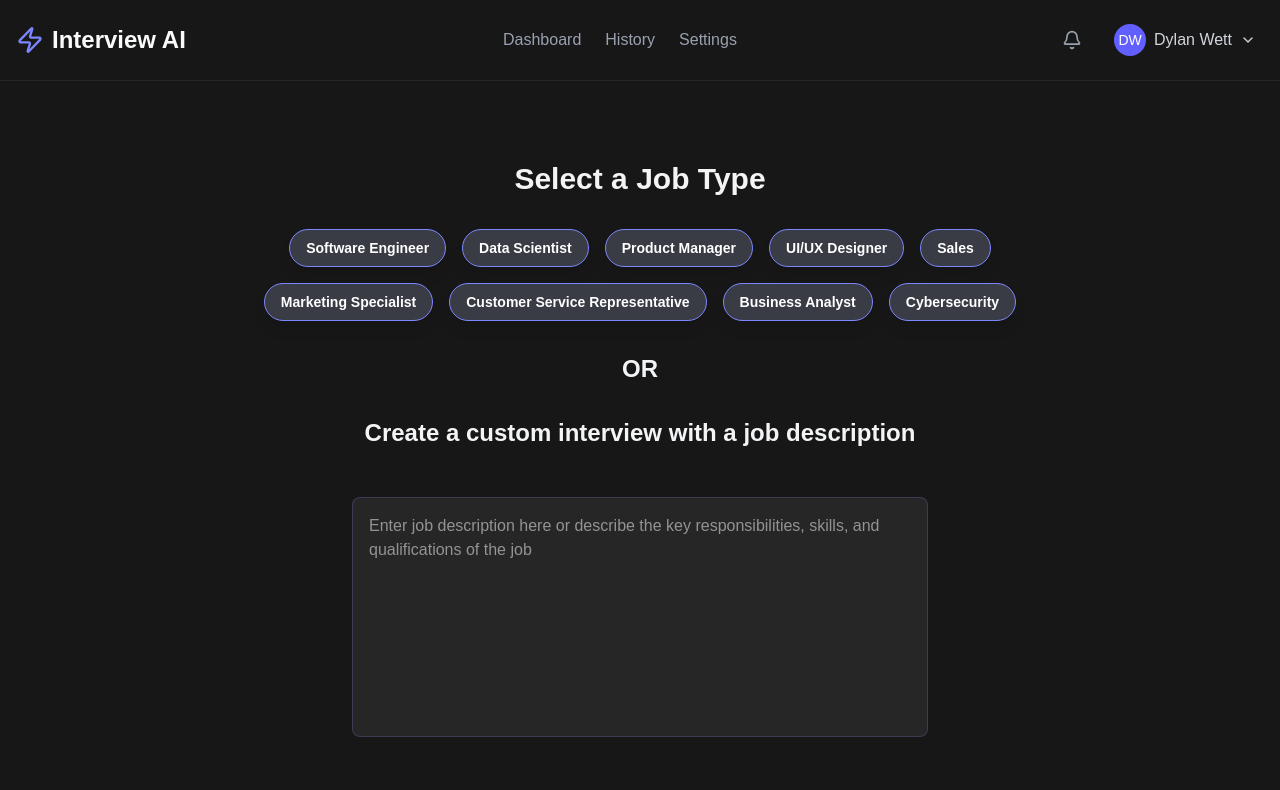
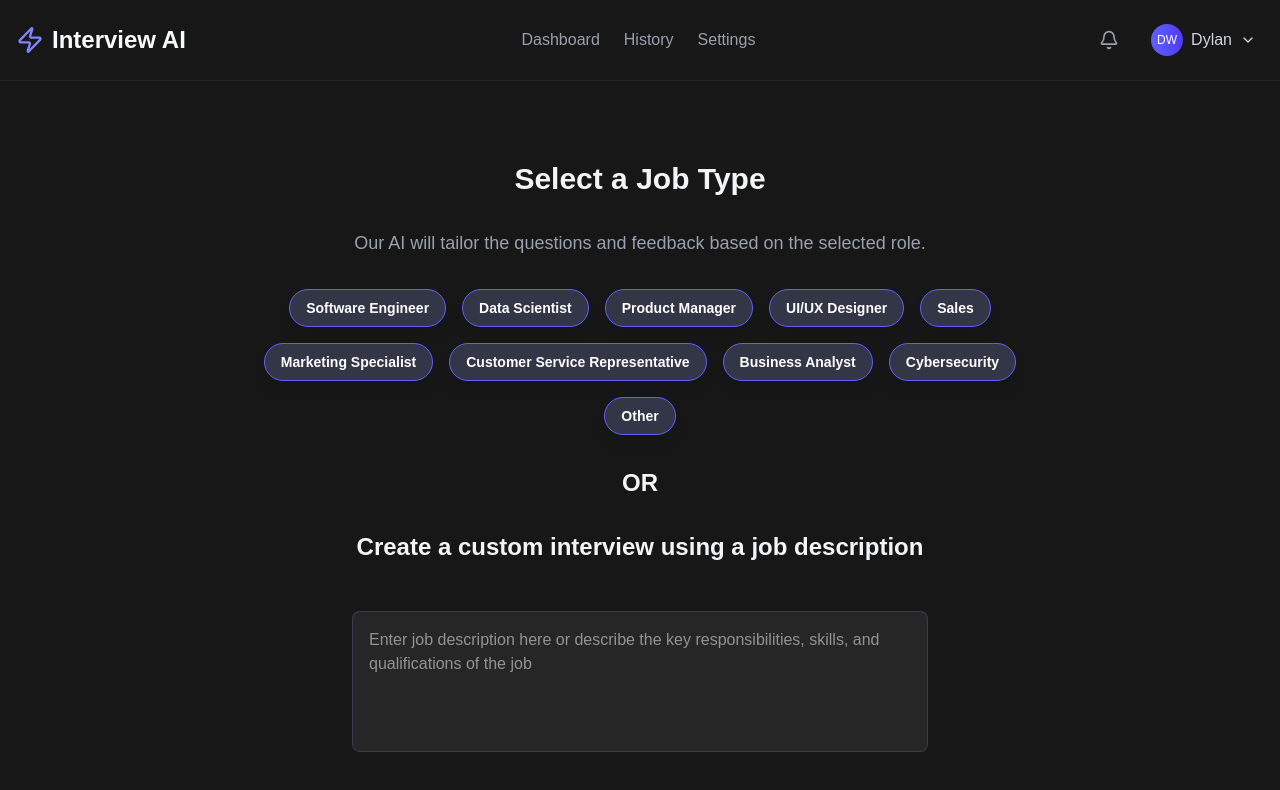
Before and after one commit to dylan-wettlaufer/ai-interview-prep, a Next.js app in the folder frontend/: page /interview in a window 1280 px wide. Shown: the top 790 px of the page. Built offline with nearby package versions, Linux system fonts and the light colour scheme.

Commit message:
added ui changes

```diff
--- a/frontend/src/app/dashboard/components/DashboardHeader.jsx
+++ b/frontend/src/app/dashboard/components/DashboardHeader.jsx
@@ -1,4 +1,5 @@
 "use client";
+import { useState, useRef, useEffect } from 'react';
 import LogoutButton from "../../../components/LogoutButton";
 import {
     Bell,
@@ -16,6 +17,28 @@ import {
   } from 'lucide-react';
 
 export default function DashboardHeader() {
+    const [isProfileDropdownOpen, setIsProfileDropdownOpen] = useState(false);
+    const [isMobileMenuOpen, setIsMobileMenuOpen] = useState(false);
+    const dropdownRef = useRef(null);
+
+    // Handle clicking outside the dropdown
+    useEffect(() => {
+        const handleClickOutside = (event) => {
+            if (dropdownRef.current && !dropdownRef.current.contains(event.target)) {
+                setIsProfileDropdownOpen(false);
+            }
+        };
+
+        document.addEventListener('mousedown', handleClickOutside);
+        return () => {
+            document.removeEventListener('mousedown', handleClickOutside);
+        };
+    }, []);
+
+    const toggleProfileDropdown = () => {
+        setIsProfileDropdownOpen(!isProfileDropdownOpen);
+    };
+
     return (
         <header className="sticky top-0 z-50 bg-neutral-900 border-b border-neutral-800 p-4 flex items-center justify-between">
             <div className="flex items-center gap-2">
@@ -36,17 +59,24 @@ export default function DashboardHeader() {
                     <Bell size={20} />
                 </button>
 
-        <div className="relative group">
-          <button className="flex items-center gap-2 text-gray-300 hover:bg-neutral-800 p-2 rounded-full transition-colors duration-200">
-            <div className="bg-indigo-500 rounded-full w-8 h-8 flex items-center justify-center text-white font-medium text-sm">
+                <div className="relative" ref={dropdownRef}>
+                    <button
+                        className="flex items-center gap-2 text-gray-300 hover:bg-neutral-800 p-2 rounded-full transition-colors duration-200"
+                        onClick={toggleProfileDropdown}
+                    >
+                        <div className="bg-gradient-to-r from-indigo-500 to-indigo-600 rounded-full w-8 h-8 flex items-center justify-center text-white font-medium text-xs tracking-medium">
                             DW
                         </div>
-            <span className="hidden md:block">Dylan Wett</span>
-            <ChevronDown size={16} className="hidden md:block" />
+                        <span className="hidden md:block">Dylan</span>
+                        <ChevronDown
+                            size={16}
+                            className={`hidden md:block transition-transform duration-200 ${isProfileDropdownOpen ? 'rotate-180' : ''}`}
+                        />
                     </button>
 
                     {/* User Dropdown Menu */}
-          <div className="absolute right-0 mt-2 w-48 bg-neutral-800 rounded-lg shadow-xl overflow-hidden hidden group-hover:block">
+                    {isProfileDropdownOpen && (
+                        <div className="absolute right-0 mt-2 w-48 bg-neutral-800 rounded-lg shadow-xl overflow-hidden">
                             <a href="#" className="flex items-center gap-2 px-4 py-2 text-sm text-gray-300 hover:bg-neutral-700 transition-colors duration-200">
                                 <User size={16} />
                                 Profile
@@ -54,6 +84,7 @@ export default function DashboardHeader() {
                             <div className="border-t border-neutral-700 my-1"></div>
                             <LogoutButton />
                         </div>
+                    )}
                 </div>
 
                 {/* Mobile Menu Button */}
@@ -61,7 +92,6 @@ export default function DashboardHeader() {
                     <Menu size={24} />
                 </button>
             </div>
-
         </header>
     );
 }
--- a/frontend/src/app/interview/page.jsx
+++ b/frontend/src/app/interview/page.jsx
@@ -13,7 +13,8 @@ export default function InterviewPage() {
         "Marketing Specialist",
         "Customer Service Representative",
         "Business Analyst",
-        "Cybersecurity"
+        "Cybersecurity",
+        "Other"
     ];
 
     const interviewTypes = [
@@ -34,6 +35,8 @@ export default function InterviewPage() {
 
     const handleBack = () => {
         setStep(1); // Go back to the previous step
+        setSelectedJob(null);
+        setSelectedInterviewType(null);
     };
 
     const handleInterviewTypeSelect = (interviewType) => {
@@ -51,17 +54,20 @@ export default function InterviewPage() {
         <div className="flex flex-col min-h-screen bg-neutral-900 text-white font-inter">
             <DashboardHeader />
             <div className="flex-1 relative overflow-y-auto">
-                {/* Step 1: Job Type Selection Screen */}
+                {/* Step 1: Job Type Selection Screen - Fade transition logic */}
                 <div
-                    className={`absolute w-full h-full p-6 md:p-8 transition-transform duration-500 transform ${step === 1 ? 'translate-x-0' : '-translate-x-full'}`}>
-                    <div className="flex flex-col gap-8 justify-start items-center h-full">
+                    className={`absolute inset-0 transition-opacity duration-900 ease-in-out ${step === 1 ? 'opacity-100 visible' : 'opacity-0 invisible'}`}>
+                    <div className="flex flex-col gap-8 justify-start items-center h-full p-6 md:p-8">
                         <h1 className="pt-12 text-3xl font-bold text-gray-100 text-center">Select a Job Type</h1>
+                        <p className="text-lg text-gray-400 max-w-3xl mx-auto text-center">
+                            Our AI will tailor the questions and feedback based on the selected role.
+                        </p>
                         <div className="flex flex-wrap justify-center gap-4 max-w-3xl mx-auto">
                             {jobTypes.map((jobType) => (
                                 <button
                                     onClick={() => handleJobSelect(jobType)}
                                     className={`
-                                        cursor-pointer border border-indigo-400 bg-indigo-200/20 hover:bg-indigo-400/20 text-white font-semibold py-2 px-4 text-sm rounded-full shadow-lg
+                                        cursor-pointer border border-indigo-500 bg-indigo-300/20 hover:bg-indigo-500/20 text-white font-semibold py-2 px-4 text-sm rounded-full shadow-lg
                                         ${selectedJob === jobType ? 'border-2' : ''}
                                     `}
                                     key={jobType}
@@ -71,24 +77,24 @@ export default function InterviewPage() {
                             ))}
                         </div>
                         <h3 className="text-2xl font-bold text-gray-100 text-center">OR</h3>
-                        <h1 className="text-2xl font-bold text-gray-100 text-center">Create a custom interview with a job description</h1>
+                        <h1 className="text-2xl font-bold text-gray-100 text-center">Create a custom interview using a job description</h1>
                         <textarea
                             placeholder="Enter job description here or describe the key responsibilities, skills, and qualifications of the job"
-                            className="w-full md:w-3/4 max-w-xl h-60 border bg-neutral-800 border-violet-400/20 rounded-lg p-4 mt-4 mb-4 mx-auto resize-none focus:outline-none focus:ring-2 focus:ring-violet-500 transition-all duration-200"
+                            className="w-full md:w-3/4 max-w-xl h-80 md:h-60 border bg-neutral-800 border-violet-400/20 rounded-lg p-4 mt-4 mb-4 mx-auto resize-none focus:outline-none focus:ring-2 focus:ring-violet-500 transition-all duration-200"
                         />
                     </div>
                 </div>
 
-                {/* Step 2: Interview Type Selection Screen */}
+                {/* Step 2: Interview Type Selection Screen - Fade transition logic */}
                 <div
-                    className={`absolute w-full h-full p-6 md:p-8 transition-transform duration-500 transform ${step === 1 ? 'translate-x-full' : 'translate-x-0'}`}>
-                    <div className="flex flex-col gap-8 justify-start items-center h-full">
+                    className={`absolute inset-0 transition-opacity duration-500 ease-in-out ${step === 2 ? 'opacity-100 visible' : 'opacity-0 invisible'}`}>
+                    <div className="flex flex-col gap-8 justify-start items-center h-full p-6 md:p-8">
                         <div className="flex w-full justify-between items-center max-w-3xl">
-                            <button onClick={handleBack} className="flex items-center text-indigo-400 hover:text-indigo-300 transition-colors duration-200">
+                            <button onClick={handleBack} className="cursor-pointer flex items-center text-indigo-400 hover:text-indigo-300 transition-colors duration-200">
                                 <ChevronLeft size={20} />
                                 Back
                             </button>
-                            <h1 className="pt-12 text-3xl font-bold text-gray-100 text-center flex-grow">Select Interview Type</h1>
+                            <h1 className="sm:mt-6 pt-12 text-3xl font-bold text-gray-100 text-center flex-grow">Select Interview Type</h1>
                             <div className="w-16"></div> {/* Spacer */}
                         </div>
 
@@ -129,15 +135,15 @@ export default function InterviewPage() {
                                 disabled={!selectedInterviewType}
                                 className={`
                                     w-full py-4 px-6 rounded-full font-bold text-lg
-                                    transition-colors duration-200
+                                    transition-colors duration-200 mb-12
                                     ${
                                         selectedInterviewType
-                                        ? 'bg-indigo-300/20 border border-indigo-500 text-white hover:bg-indigo-600/20 shadow-xl'
+                                        ? 'bg-indigo-500 text-white hover:bg-indigo-600 shadow-xl cursor-pointer'
                                         : 'bg-neutral-700 text-neutral-400 cursor-not-allowed'
                                     }
                                 `}
                             >
-                                Start Interview
+                                {selectedInterviewType ? 'Generate Questions and Start Interview' : 'Select an Interview Type'}
                             </button>
                         </div>
                     </div>
--- a/frontend/src/middleware.js
+++ b/frontend/src/middleware.js
@@ -7,7 +7,7 @@ export function middleware(request) {
   // This log MUST appear in your terminal when you try to access a protected path.
   console.log(`[Middleware] Checking path: ${pathname}, Token found: ${!!token}`);
 
-  const protectedPaths = ['/dashboard', '/profile', '/settings'];
+  const protectedPaths = ['/dashboard', '/profile', '/settings', '/interview', '/interview/type-selection'];
 
   // Redirect unauthenticated users from protected paths.
   if (protectedPaths.includes(pathname) && !token) {
@@ -32,5 +32,7 @@ export const config = {
     '/profile/:path*',
     '/settings/:path*',
     '/login',
+    '/interview',
+    '/interview/type-selection',
   ],
 };
```
Also changed, not shown: 1 other file (tests, documents, lock files or other folders). Lines whose indentation alone changed are shown as unchanged.
